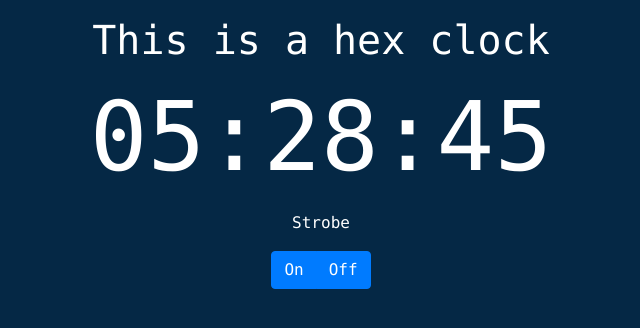
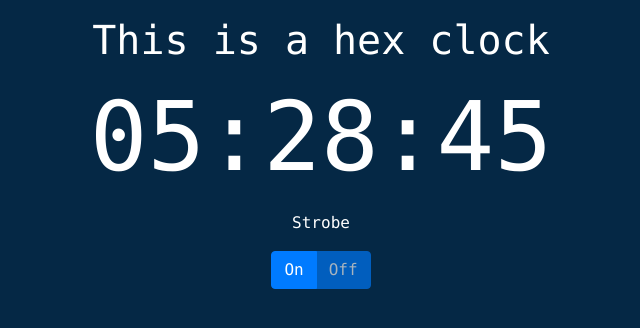
Before and after one commit to jakecook1/hex-clock, a React (Create React App) app: page / in a window 1280 px wide. Shown: the top 328 px of the page, without its empty margins (319-959 px from the left). Built offline with nearby package versions, Linux system fonts and the light colour scheme.

Commit message:
code refactor

```diff
--- a/src/components/HexClock/index.js
+++ b/src/components/HexClock/index.js
@@ -50,7 +50,7 @@ class HexClock extends Component {
     render() {
         let { hexTime, time, strobe } = this.state;
         hexTime = strobe
-                    ? hexTime % 2 == 0
+                    ? hexTime % 2 === 0
                         ? '000000'
                         : 'FFFFFF'
                     : hexTime;
@@ -60,7 +60,7 @@ class HexClock extends Component {
                 <Helmet bodyAttributes={{ style: 'background-color : #' + hexTime }} />
                 <TitleView hexTime={hexTime} />
                 <TimeView hexTime={hexTime} time={time} />
-                <StrobeButtonsView hexTime={hexTime} onStrobeClick={this.onStrobeClick} />
+                <StrobeButtonsView hexTime={hexTime} onStrobeClick={this.onStrobeClick} strobe={strobe} />
             </Fragment>
         );
     }
--- /dev/null
+++ b/src/components/controls/ButtonControl.js
@@ -0,0 +1,30 @@
+import React from 'react';
+import { Button } from 'react-bootstrap';
+import PropTypes from 'prop-types';
+
+const ButtonControl = props => {
+    const { onStrobeClick, strobe, text, value } = props;
+    return (
+        <Button
+            onClick={onStrobeClick}
+            value={value}
+            color="primary"
+            disabled={value === "1" ? strobe : !strobe}>
+                {text}
+        </Button>
+    );
+}
+
+ButtonControl.propTypes = {
+    type: PropTypes.string.isRequired,
+    onStrobeClick: PropTypes.func.isRequired,
+    value: PropTypes.string,
+    disabled: PropTypes.bool
+}
+
+ButtonControl.defaultProps = {
+    type: 'button',
+    disabled: false
+}
+
+export default ButtonControl;
--- a/src/components/views/StrobeButtonsView.js
+++ b/src/components/views/StrobeButtonsView.js
@@ -1,16 +1,17 @@
 import React from 'react';
-import { Container, ButtonGroup, Button } from 'react-bootstrap';
+import { Container, ButtonGroup } from 'react-bootstrap';
 
 import { hexToLuma } from '../../helpers/StringExtensions';
+import ButtonControl from 'components/controls/ButtonControl';
 
 const StrobeButtonsView = props => {
-    const { onStrobeClick, hexTime } = props;
+    const { hexTime } = props;
     return (
         <Container className="text-monospace text-center mt-3">
             <p style={{ color: hexToLuma(hexTime) }}>Strobe</p>
             <ButtonGroup>
-                <Button onClick={onStrobeClick} value="1" color="primary">On</Button>
-                <Button onClick={onStrobeClick} value="0" color="primary">Off</Button>
+                <ButtonControl {...props} text={"On"} value={"1"} />
+                <ButtonControl {...props} text={"Off"} value={"0"} />
             </ButtonGroup>
         </Container>
     );
```
